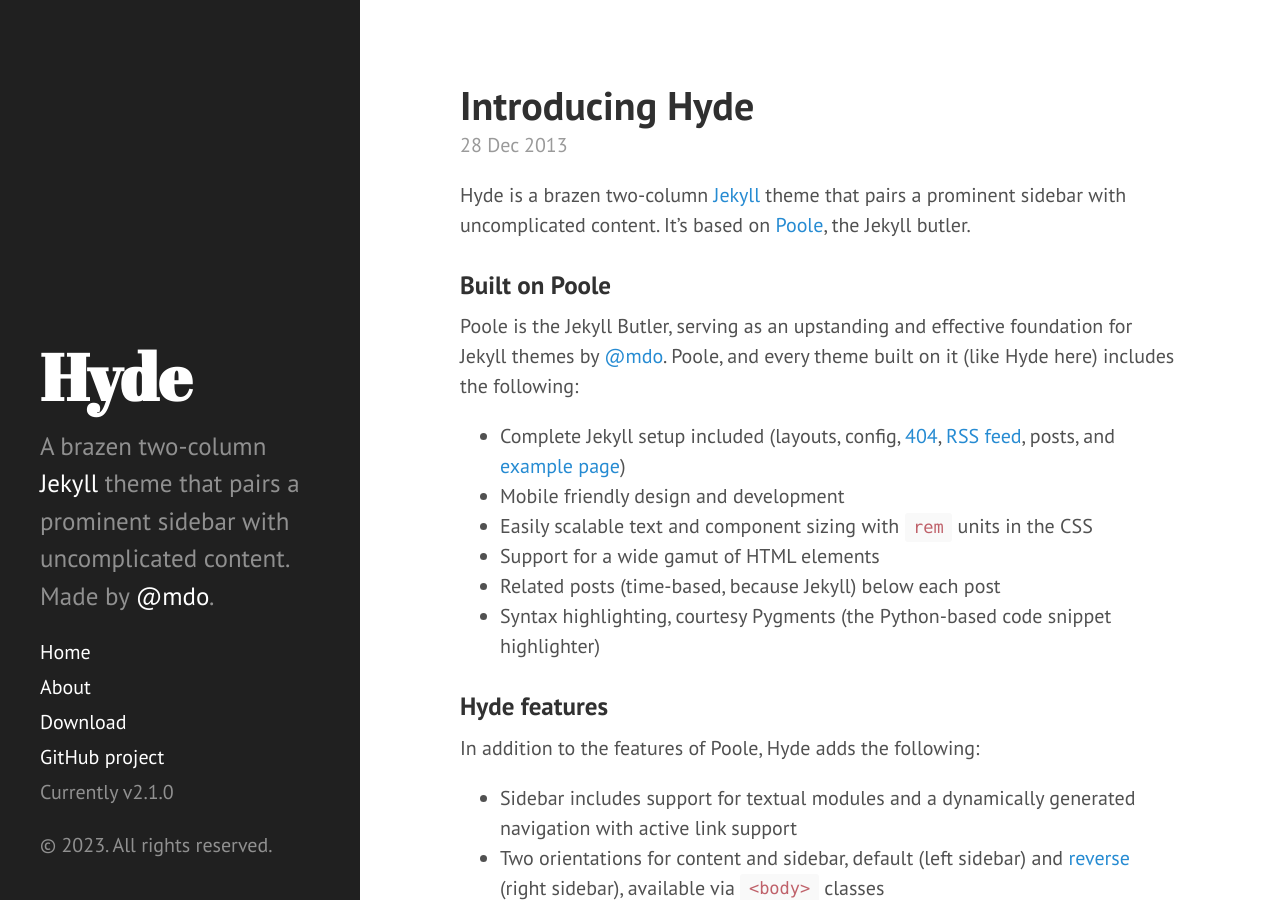
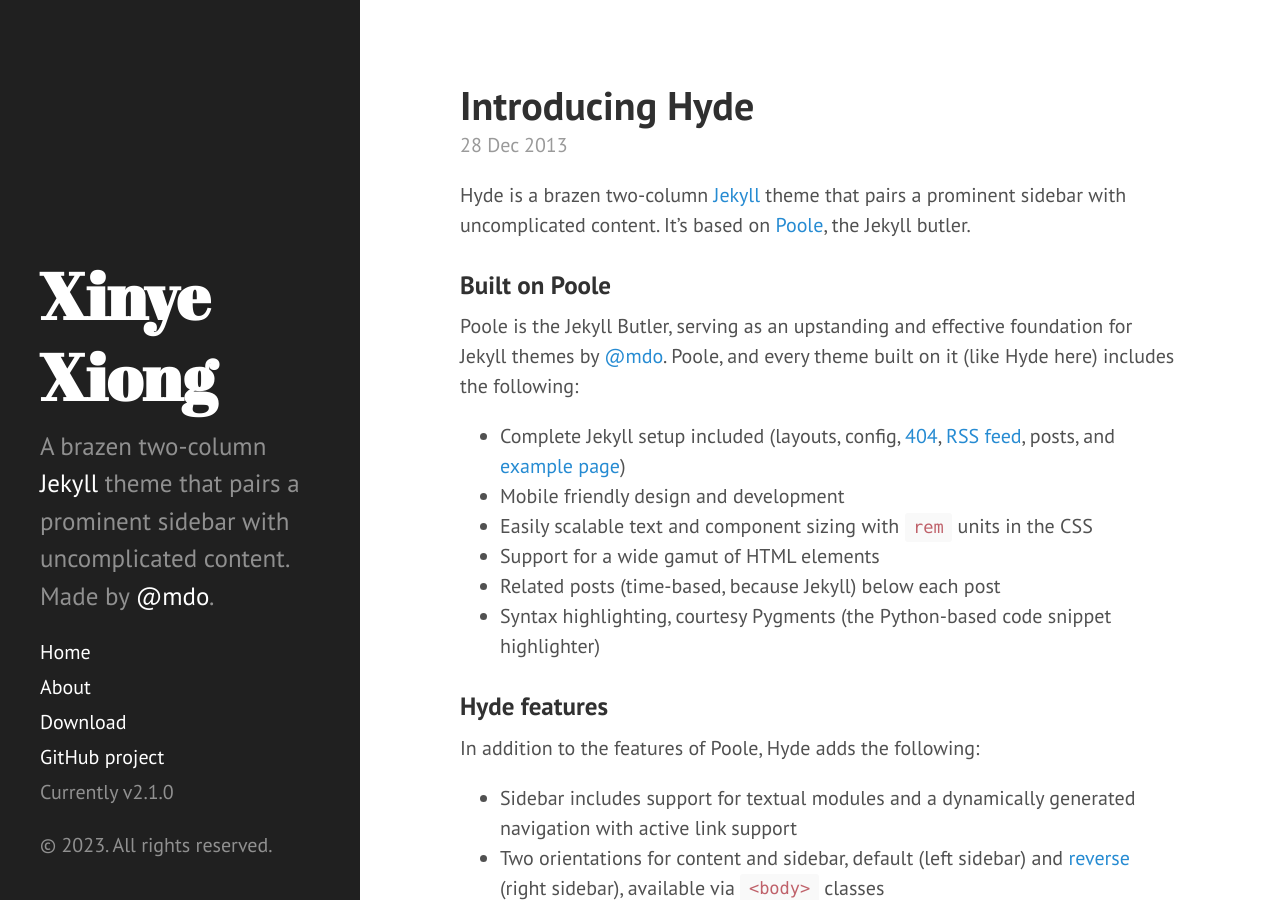
Before and after one commit to XinyeXiong/xinyexiong.github.io, a Jekyll site: the page built from index.html, in a window 1280 px wide and 900 px high. Built offline with Jekyll 4.4.1, drawn with Linux system fonts in a browser that asks for light colours; Markdown is read by kramdown in place of the engine named in the settings; the list of posts is cut into pages by our own code.

Commit message:
Update _config.yml

```diff
--- a/_config.yml
+++ b/_config.yml
@@ -7,14 +7,14 @@
 relative_permalinks: true
 
 # Setup
-title:            Hyde
+title:            Xinye Xiong
 tagline:          'A Jekyll theme'
 description:      'A brazen two-column <a href="http://jekyllrb.com" target="_blank">Jekyll</a> theme that pairs a prominent sidebar with uncomplicated content. Made by <a href="https://twitter.com/mdo" target="_blank">@mdo</a>.'
 url:              http://hyde.getpoole.com
 baseurl:          /
 
 author:
-  name:           'Mark Otto'
+  name:           'Xinye Xiong'
   url:            https://twitter.com/mdo
 
 paginate:         5
```
